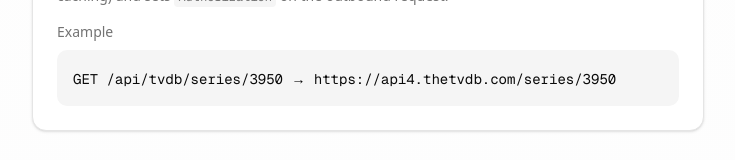
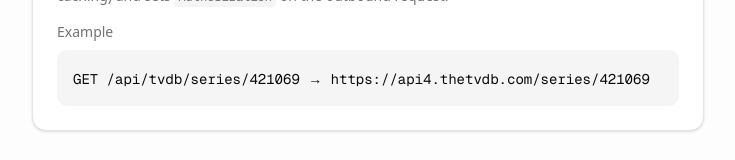
Before and after one commit to lawrenceching/tmdb-mcp-server, a Next.js app: page / in a window 1280 px wide. Shown: the part 1328-1488 px from the top of the page, without its empty margins (272-1007 px from the left). Built offline with nearby package versions, Linux system fonts and the light colour scheme; no server answers.

Commit message:
correct TVDB connection status URL

```diff
--- a/app/page.tsx
+++ b/app/page.tsx
@@ -104,7 +104,7 @@
             <div className="rounded-xl border border-border bg-card p-6 shadow-sm">
               <div className="flex items-center justify-between mb-3">
                 <h4 className="text-lg font-semibold">TVDB</h4>
-                <ConnectionStatus checkUrl="/api/tvdb/v4" />
+                <ConnectionStatus checkUrl="/api/tvdb/series/421069" />
               </div>
               <p className="mb-4 text-sm text-muted-foreground">
                 Requests to <code className="rounded bg-muted px-1 py-0.5 text-xs font-mono">/api/tvdb/*</code> are forwarded to{" "}
@@ -116,7 +116,7 @@
                 <p className="mb-2 text-sm font-medium text-muted-foreground">Example</p>
                 <div className="rounded-lg bg-muted p-4">
                   <code className="text-sm font-mono break-all">
-                    GET /api/tvdb/series/3950 → https://api4.thetvdb.com/series/3950
+                    GET /api/tvdb/series/421069 → https://api4.thetvdb.com/series/421069
                   </code>
                 </div>
               </div>
```
